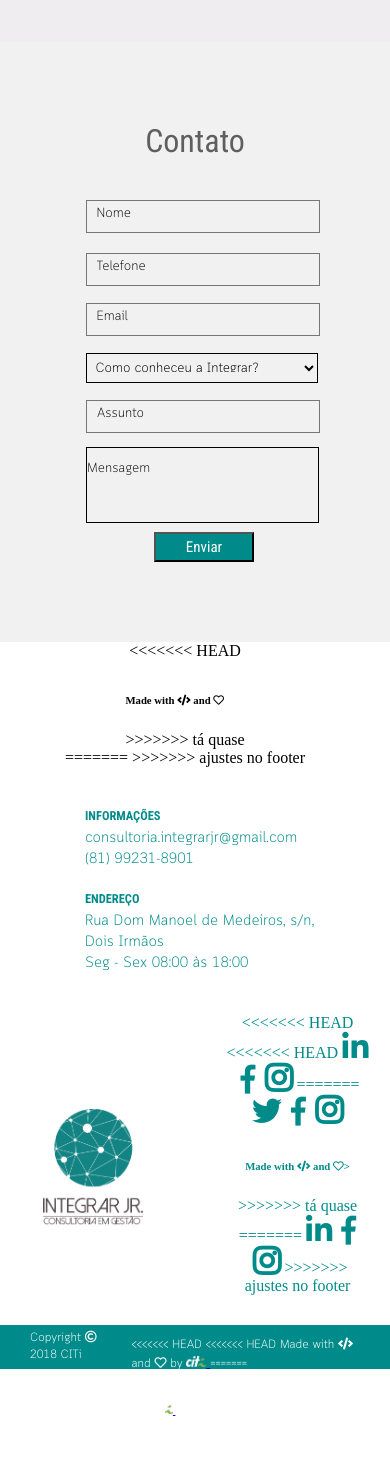
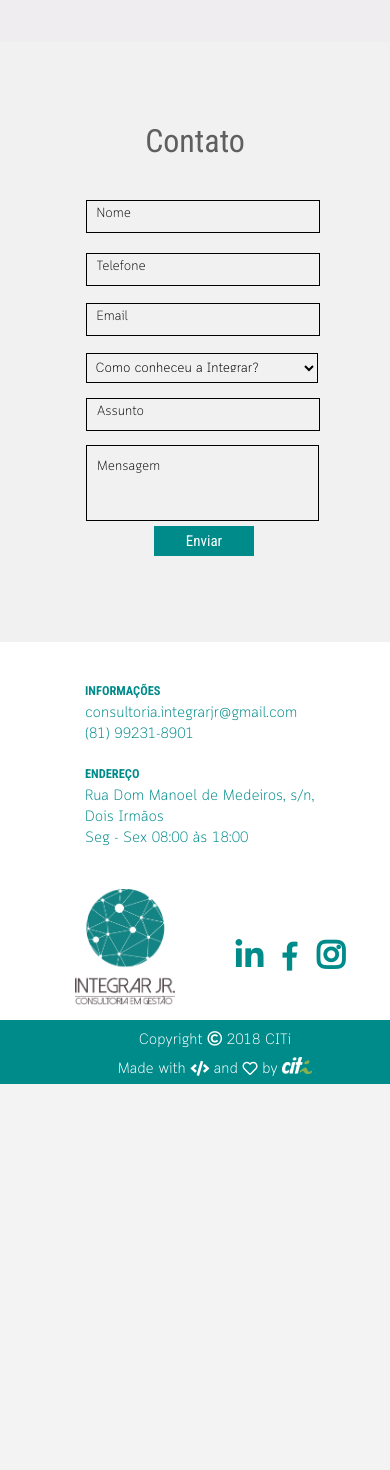
Before and after one commit to citi-onboarding/IntegrarJr, a Django app: page / in a window 390 px wide. Shown: the part 4415-5885 px from the top of the page. After the commit the page ends 5499 px from the top, so only its background shows below. Run offline with Django 3.2, Linux system fonts and the light colour scheme; some libraries are stand-ins or nearby versions.

Commit message:
ajustes no footer com o chat

```diff
--- a/Integrar/settings.py
+++ b/Integrar/settings.py
@@ -126,7 +126,7 @@ STATICFILES_DIRS = [
 ]
 
 EMAIL_HOST = 'smtp.gmail.com' #Aqui irá a origem do email pra onde será enviado as mensagens
-EMAIL_HOST_USER = '' #Aqui estará o email do cliente
-EMAIL_HOST_PASSWORD = '' #Aqui é a senha desse email
+EMAIL_HOST_USER = 'mensageiro.integrar@gmail.com' #Aqui estará o email do cliente
+EMAIL_HOST_PASSWORD = 'integrar123' #Aqui é a senha desse email
 EMAIL_PORT = 587
 EMAIL_USE_TLS = True
--- a/core/templates/index.html
+++ b/core/templates/index.html
@@ -166,7 +166,7 @@
         <h4>Contato</h4>
         <form id="contatoform" action="" method = "POST">
                 {% csrf_token %} {{ form }}
-                <button class="campo" id="button" type="submit" style="margin-top:5px ;">Enviar</button>
+                <button class="campo" id="button" type="submit">Enviar</button>
         </form>
 
     </div>
@@ -193,18 +193,7 @@
                 <a class="fab fa-linkedin-in" alt="Logo do Linkedin" href="https://www.linkedin.com/company/integrarjr" target="blank"></a>
                 <a class="fab fa-facebook-f" alt="Logo do Facebook" href="https://pt-br.facebook.com/integrarjr" target="blank"></a>
                 <a class="fab fa-instagram" alt="Logo do Instagram" href="https://www.instagram.com/integrarjr/" target="blank"></a>
-<<<<<<< HEAD
-=======
             </div>
-<<<<<<< HEAD
-            <div id="vazia">
-                <h6>Made with
-                    <i class="fas fa-code"></i> and
-                    <i class="far fa-heart"></i></h6>
->>>>>>> tá quase
-            </div>
-=======
->>>>>>> ajustes no footer
 
             <div id="footer-media">
                 <div id="footer-logo-media">
@@ -213,24 +202,9 @@
                     </a>
                 </div>
                 <div class="footer-son" id="footer-redes-sociais-media">
-<<<<<<< HEAD
-<<<<<<< HEAD
                     <a class="fab fa-linkedin-in" alt="Logo do Linkedin" href="https://www.linkedin.com/company/integrarjr" target="blank"></a>
                     <a class="fab fa-facebook-f" alt="Logo do Facebook" href="https://pt-br.facebook.com/integrarjr" target="blank"></a>
                     <a class="fab fa-instagram" alt="Logo do Instagram" target="blank"></a>
-=======
-                    <a class="fab fa-twitter" alt="Logo do Twitter" href="Twitter.com" target="blank"></a>
-                    <a class="fab fa-facebook-f" alt="Logo do Facebook" href="https://pt-br.facebook.com/integrarjr" target="blank"></a>
-                    <a class="fab fa-instagram" alt="Logo do Instagram" target="blank"></a>
-                    <h6> Made with
-                        <i class="fas fa-code"></i> and
-                        <i class="far fa-heart"></i>></h6>
->>>>>>> tá quase
-=======
-                    <a class="fab fa-linkedin-in" alt="Logo do Linkedin" href="https://www.linkedin.com/company/integrarjr" target="blank"></a>
-                    <a class="fab fa-facebook-f" alt="Logo do Facebook" href="https://pt-br.facebook.com/integrarjr" target="blank"></a>
-                    <a class="fab fa-instagram" alt="Logo do Instagram" target="blank"></a>
->>>>>>> ajustes no footer
                 </div>
             </div>
         </span>
@@ -241,8 +215,6 @@
             </div>
 
         <div id="footer-made">
-<<<<<<< HEAD
-<<<<<<< HEAD
             Made with
                 <i class="fas fa-code"></i> and
                 <i class="far fa-heart"></i> by
@@ -251,23 +223,6 @@
                 </a>
 
 
-=======
-            <h6>Made with
-=======
-            Made with
->>>>>>> ajustes ainda no footer
-                <i class="fas fa-code"></i> and
-                <i class="far fa-heart"></i> by
-                <a href="https://www.citi.org.br" target="blank">
-                    <img src="{% static "\images\citi-logo.png" %}">
-                </a>
-
-<<<<<<< HEAD
-            </h6>
->>>>>>> ajustes no footer
-=======
-
->>>>>>> ajustes ainda no footer
         </div>
     </div>
 
--- a/core/views.py
+++ b/core/views.py
@@ -23,8 +23,8 @@ def index(request):
             send_mail(
                 subject,    # Assunto do email
                 entiremail,  # Corpo do email
-                'gas5@cin.ufpe.br',   # aqui irá o email de envio
-                ['geekamancio@gmail.com'], #aqui irá o email de destino
+                'mensageiro.integrar@gmail.com',   # aqui irá o email de envio
+                ['mensageiro.integrar@gmail.com'], #aqui irá o email de destino
                 fail_silently=False
             )
     # Se a página foi acessada diretamente pelo link, o form criado é em branco
--- a/static/css/style.css
+++ b/static/css/style.css
@@ -434,6 +434,7 @@ form {
     align-items: center;
 }
 input[type=text] {
+    border-color: black;
     padding-left: 10px;
     margin-top:7px;
     margin-bottom:7px;
@@ -454,6 +455,10 @@ textarea::placeholder{
     font-family: 'Cloud_Soft Light', Helvetica, sans-serif;
     color:#151414;
 }
+select::placeholder{
+    font-family: 'Cloud_Soft Light', Helvetica, sans-serif;
+    color:#151414;
+}
 #id_meetContato{
     border-width:1px;
     width:323px;
@@ -462,7 +467,7 @@ textarea::placeholder{
     border-style: solid;
     border-color: black;
     background-color: #f1f1f1;
-    margin-top: 7px;
+    margin-top: 10px;
     padding-left: 5px;
     font-family: 'Cloud_Soft Light', Helvetica, sans-serif;
 }
@@ -472,17 +477,20 @@ option{
     width: 320px;
     height: 30px;
 }
-
+#id_subjectContato{
+    margin-top:5px;
+}
 textarea{
     margin-top: 7px;
     width: 307px;
-    height: 80px;
+    height: 74px;
     background-color: transparent;
     resize: none;
     border-width: 1px;
     border-color: black;
     border-style: solid;
     padding-left: 10px;
+    padding-top: 6px;
 }
 
 button[type=submit] {
@@ -493,8 +501,10 @@ button[type=submit] {
     background-color:#008B8B;
     color: white;
     margin-left:222px;
+    margin-top: 18px;
     list-style-type: none;
     font-family: 'Roboto Condensed', sans-serif;
+    border: none;
 }
 
 /* FOOTER*/
@@ -598,7 +608,7 @@ footer p {
 }
 
 #footer-made {
-    margin: 3px 40px;
+    margin: 3px 80px;
 }
 #footer-made img{
     margin-top: 4px;
@@ -614,22 +624,22 @@ footer p {
 }
 .fab{
     content: "\f099";
-    font-size: 30px;
+    font-size: 32px;
     color: #008B8B;
 }
 
 .fa-facebook-f:before {
     content: "\f39e";
     font-size: 27px;
-    margin-left: 15px;
+    margin: 15px 15px 15px 15px;
     color: #008B8B;
 }
 
 .fa-instagram:before {
     content: "\f16d";
     font-size: 30px;
-    margin-left: 15px;
     color: #008B8B;
+    font-weight: bold;
 }
 
 #footer-media {
@@ -638,6 +648,7 @@ footer p {
 #footer-made{
     padding: 4px;
 }
+
 /*MOBILE*/
 @media (max-width: 1024px) {
 
@@ -904,12 +915,11 @@ footer p {
         height:30px;
     }
     textarea {
-        width: 219px;
+        width: 209px;
         height:60px;
-        padding-bottom: px;
         padding-top: 12px;
         padding-right: 12px;
-        padding-left: 0;
+        padding-left: 10px;
         background-color: transparent;
         resize: none;
         border-width: 1px;
@@ -981,6 +991,8 @@ footer p {
     #footer-logo-media img{
         width:100px;
         height:auto;
+        padding-left: 50px;
+        padding-bottom: 10px;
     }
     #footer-media {
         margin-top: 30px;
@@ -1001,8 +1013,6 @@ footer p {
         width: 50%;
         text-align: center;
         padding-left: 30px;
-        margin-left: 30px;
-        margin-bottom: 30px;
     }
     #footer-logo {
         display: none;
@@ -1015,12 +1025,9 @@ footer p {
         width: 100%;
         margin-left: 20%
     }
-    #footer-citi {
-        font-size: 12px;
-        padding-left: 30px;
-    }
     #footer-made{
         margin: 5px 10px;
+        height: 20px;
     }
     footer i {
         margin-top: 10px;
@@ -1032,28 +1039,40 @@ footer p {
     .fa-facebook-f:before {
         content: "\f39e";
         font-size: 29px;
-        margin-left: 5px;
+
     }
     .fa-instagram:before {
         content: "\f16d";
         font-size: 32px;
-        margin-left: 5px;
-        margin-bottom: -5px;
         font-weight: bold;
     }
     #footer-citi img{
-        width:20px;
+        width:30px;
         height: auto;
     }
-    #footer-direito, #footer-made{
-        height: 20px;
+    #footer-citi {
+        display: flex;
+        flex-direction: column;
+        font-size: 15px;
+        align-items: center;
+        color: white;
+        justify-content: space-between;
+        background: #008B8B;
+        font-family: 'Cloud_Soft Light', Helvetica, sans-serif;
+        height: 64px;
     }
+    #footer-direitos {
+        margin: 10px 0px -5px 0px;
+    }
+
 }
 @media (width: 320px) and (height:568px) {
+    .fa-facebook-f:before {
+        margin: 5px 5px 5px 5px;
+    }
     .fa-instagram:before {
         content: "\f16d";
         font-size: 32px;
-        margin-left: 5px;
     }
     #footer-redes-sociais-media {
         color: #008B8B;
@@ -1061,11 +1080,12 @@ footer p {
         text-align: center;
     }
     #footer-citi {
-        font-size: 10px;
+        font-size: 15px;
+        padding: 0px;
     }
     #footer-citi img{
         margin-top: 4px;
-        width:15px;
+        width:25px;
         height: auto;
     }
     #footer-made{
```
